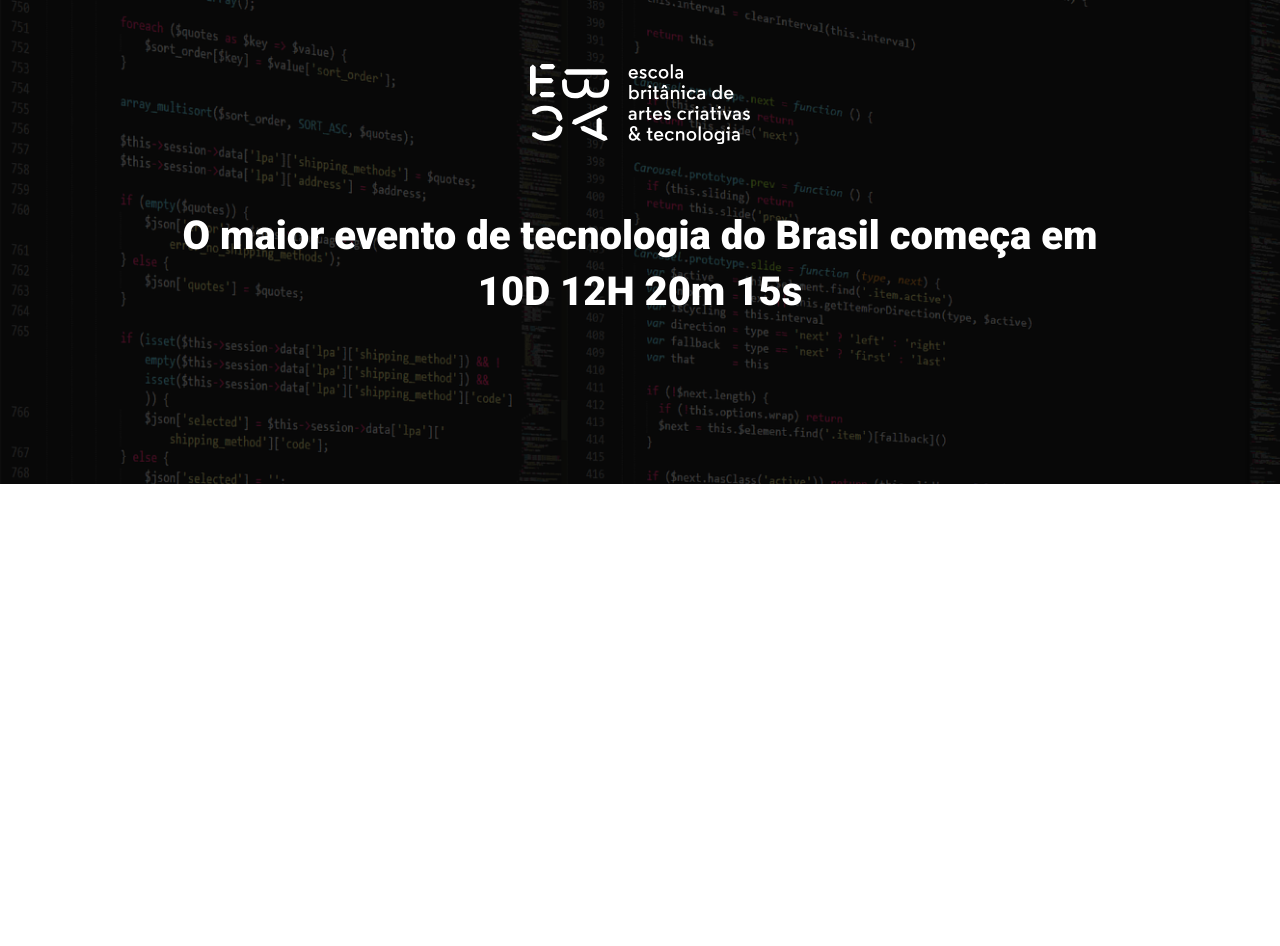
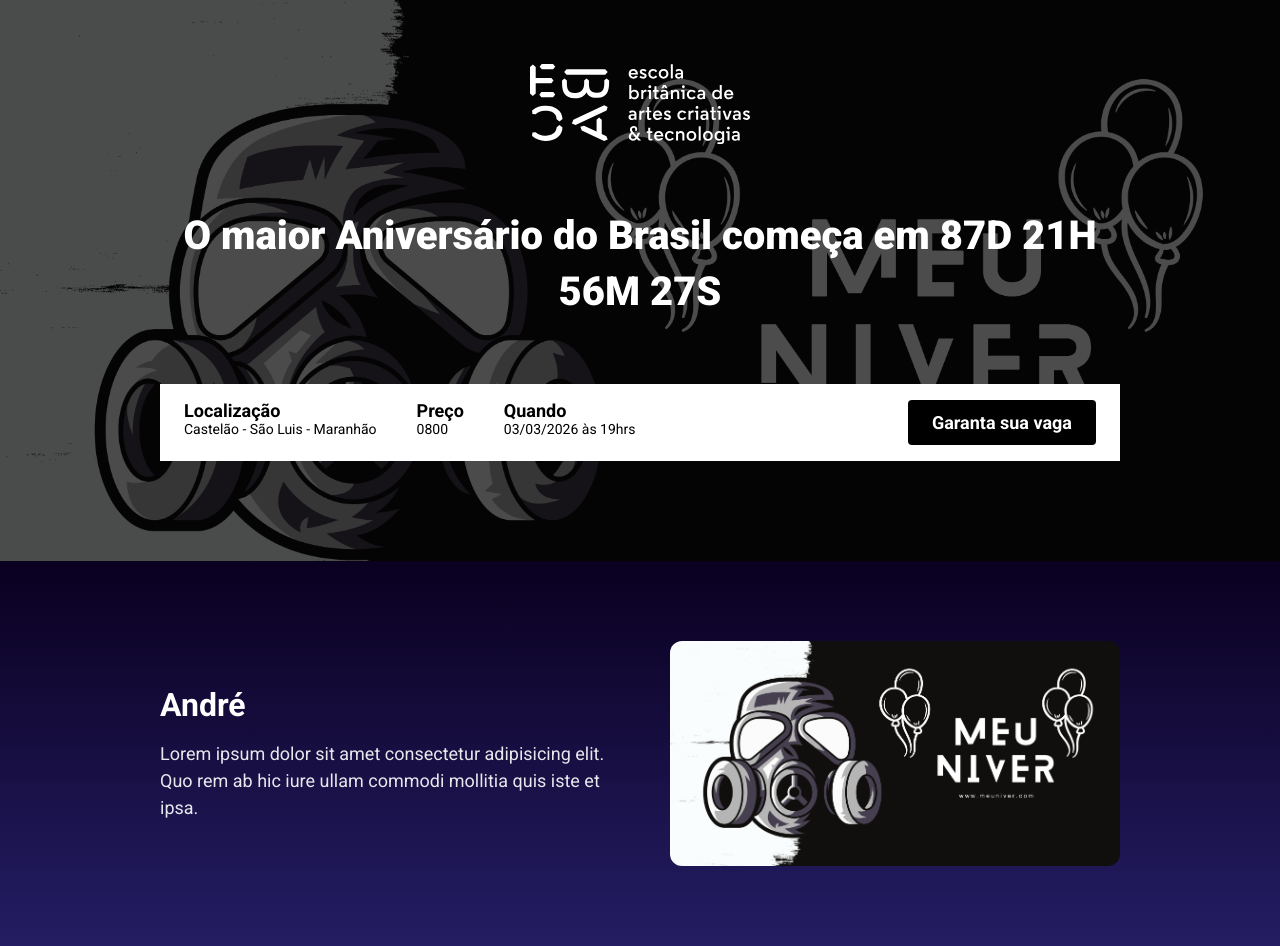
Before and after one commit to Bakk4/ebac_tech_talks, a website built with Parcel: page src/index.html in a window 1280 px wide. Before the commit the page ends 800 px from the top, so only its background shows below. Built offline with nearby package versions, Linux system fonts and the light colour scheme.

Commit message:
atividade

```diff
--- a/src/index.html
+++ b/src/index.html
@@ -3,22 +3,67 @@
 <head>
     <meta charset="UTF-8">
     <meta name="viewport" content="width=device-width, initial-scale=1.0">
-    <title>Ebac Talks</title>
+    <title>Meu Aniversário</title>
 
     <link rel="preconnect" href="https://fonts.googleapis.com">
     <link rel="preconnect" href="https://fonts.gstatic.com" crossorigin>
     <link href="https://fonts.googleapis.com/css2?family=Roboto:wght@400;700;900&display=swap" rel="stylesheet">
-    <link rel="stylesheet" href="styles/main.scss">
+    <link rel="stylesheet" href="./styles/main.scss">
 </head>
 <body>
     <header class="hero">
         <div class="container">
             <img class="hero__logo" src="./images/ebac_logo.svg" alt="EBAC">
             <p class="hero__text">
-                O maior evento de tecnologia do Brasil começa em 10D 12H 20m 15s
+                O maior Aniversário do Brasil começa em
+                <span id="days">00</span>D
+                <span id="hours">00</span>H
+                <span id="minutes">00</span>M
+                <span id="seconds">00</span>S
+            </p>
+
+            <div class="infos-bar">
+                <ul class="infos-bar__infos">
+                    <li class="infos-bar__infos__item">
+                        <b>Localização</b>
+                        Castelão - São Luis - Maranhão
+                    </li>
+                    <li class="infos-bar__infos__item">
+                        <b>Preço</b>
+                        0800
+                    </li>
+                    <li class="infos-bar__infos__item">
+                        <b>Quando</b>
+                        03/03/2026 às 19hrs
+                    </li>
+                </ul>
+                <a href="#" class="button button--primary">
+                    Garanta sua vaga
+                </a>
+            </div>
+        </div>
+    </header>
+
+    <section class="event">
+    <div class="container event__content">
+
+        <div class="event__text">
+            <h2 class="event__text__title">André</h2>
+            <p class="event__text__description">
+                Lorem ipsum dolor sit amet consectetur adipisicing elit.
+                Quo rem ab hic iure ullam commodi mollitia quis iste et ipsa.
             </p>
         </div>
-    </header>
-    <script src="scripts/main.js"></script>
+
+        <img class="event__image" src="./images/meu niver.png" alt="Aniversário">
+
+    </div>
+
+
+</section>
+
+
+
+    <script src="./scripts/main.js"></script>
 </body>
 </html>
--- a/src/scripts/main.js
+++ b/src/scripts/main.js
@@ -0,0 +1,27 @@
+// DATA DO ANIVERSÁRIO
+const birthdayDate = new Date("2026-03-03T19:00:00").getTime();
+
+function updateCountdown() {
+    const now = Date.now();
+    const diff = birthdayDate - now;
+
+    if (diff <= 0) {
+        document.querySelector(".hero__text").innerHTML = "🎉 O aniversário começou! 🎉";
+        return;
+    }
+
+    const days = Math.floor(diff / (1000 * 60 * 60 * 24));
+    const hours = Math.floor((diff % (1000 * 60 * 60 * 24)) / (1000 * 60 * 60));
+    const minutes = Math.floor((diff % (1000 * 60 * 60)) / (1000 * 60));
+    const seconds = Math.floor((diff % (1000 * 60)) / 1000);
+
+    // INSERE OS VALORES NO HTML
+    document.getElementById("days").textContent = days;
+    document.getElementById("hours").textContent = hours;
+    document.getElementById("minutes").textContent = minutes;
+    document.getElementById("seconds").textContent = seconds;
+}
+
+// ATUALIZA A CADA 1 SEGUNDO
+setInterval(updateCountdown, 1000);
+updateCountdown();
--- /dev/null
+++ b/src/styles/_event.scss
@@ -0,0 +1,46 @@
+.event {
+    padding: 80px 0;
+    background: linear-gradient(#0a0020, #241d63);
+
+    &__content {
+        display: flex;
+        align-items: center;
+        justify-content: space-between;
+        gap: 40px;
+    }
+
+    &__text {
+        max-width: 500px;
+
+        &__title {
+            font-size: 32px;
+            font-weight: 700;
+            margin-bottom: 16px;
+        }
+
+        &__description {
+            font-size: 18px;
+            line-height: 1.5;
+            opacity: 0.9;
+        }
+    }
+
+    &__image {
+        width: 450px;
+        border-radius: 12px;
+        object-fit: cover;
+    }
+
+    @media (max-width: 768px) {
+    .event__content {
+        flex-direction: column;
+        text-align: center;
+    }
+
+    .event__image {
+        width: 100%;
+        max-width: 350px;
+    }
+}
+
+}
--- /dev/null
+++ b/src/styles/components/_buttons.scss
@@ -0,0 +1,27 @@
+    .button {
+    padding: 12px 24px;
+    font-size: 18px;
+    font-weight: bold;
+    border-radius: 4px;
+    display: inline-block;
+    text-decoration: none;
+    text-align: center;
+    cursor: pointer;
+    white-space: nowrap;
+
+    &--primary {
+        color: #fff;
+        background-color: #000;
+    }
+
+    @media (max-width: 640px) {
+        display: flex;
+        width: 100%;
+        align-items: center;
+    }
+
+    @media (max-width: 1024px) {
+        display: flex;
+        align-items: center;
+    }
+}
--- /dev/null
+++ b/src/styles/components/_infos_bar.scss
@@ -0,0 +1,40 @@
+.infos-bar {
+    padding: 16px 24px;
+    background-color: #fff;
+    display: flex;
+    justify-content: space-between;
+
+    &__infos {
+        display: flex;
+        gap: 40px;
+
+        &__item {
+            font-size: 14px;
+            color: #000;
+
+            b {
+                color: #000;
+                font-size: 18px;
+                display: block;
+            }
+        }
+    }
+
+    @media (max-width:640px) {
+        display: block;
+
+        &__infos {
+            display: block;
+
+            &__item {
+                margin-bottom: 24px;
+            }
+        }
+    }
+
+    @media (max-width: 1024px) {
+        &__infos {
+            gap: 16px;
+        }
+    }
+}
--- /dev/null
+++ b/src/styles/components/_variables.scss
@@ -0,0 +1,7 @@
+$textColor: #fff;
+$secondaryTextColor:#000;
+
+$blue1: #000;
+$blue2: #442bdb;
+$pink: #892238;
+$yellow: #9c791d;
--- a/src/styles/hero.scss
+++ b/src/styles/hero.scss
@@ -1,7 +1,7 @@
 .hero {
     padding-top: 64px;
     padding-bottom: 100px;
-    background-image: url(../images/fundo.png);
+    background-image: url(../images/meu\ niver.png);
     background-repeat: no-repeat;
     background-size: cover;
     position: relative;
@@ -26,7 +26,6 @@
         margin-bottom: 64px;
         font-size: 40px;
         line-height: 56px;
-        color: #fff;
         font-weight: 800;
         text-align: center;
     }
--- a/src/styles/main.scss
+++ b/src/styles/main.scss
@@ -1,10 +1,16 @@
 @use 'hero';
+@use 'components/infos_bar';
+@use 'components/buttons';
+@use 'event';
+@use 'components/variables';
 
-*{
+* {
     margin: 0;
     padding: 0;
     box-sizing: border-box;
     font-family: Roboto, sans-serif;
+    color: variables.$textColor;
+    list-style: none;
 }
 
 .container {
```
Also changed, not shown: src/images/meu niver.png (added).
